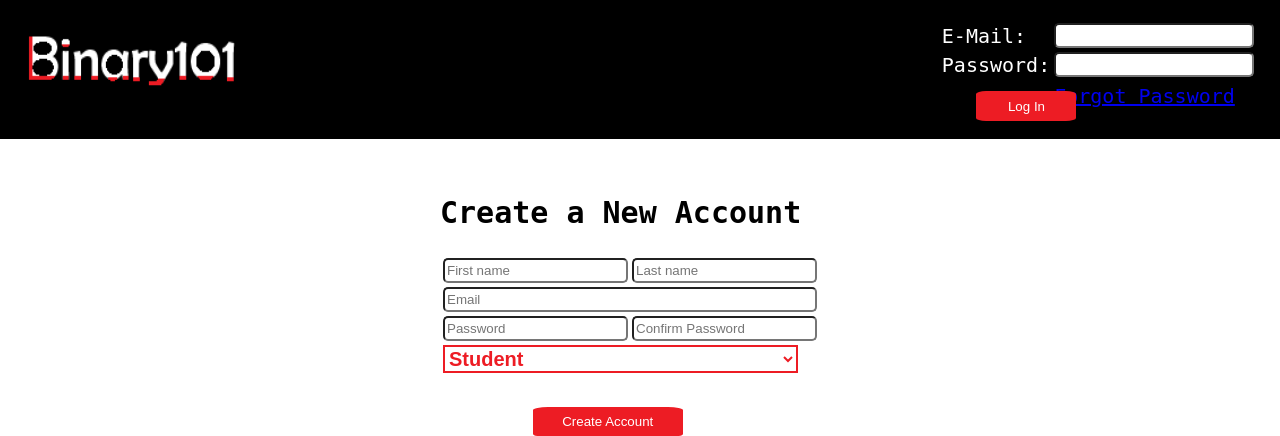
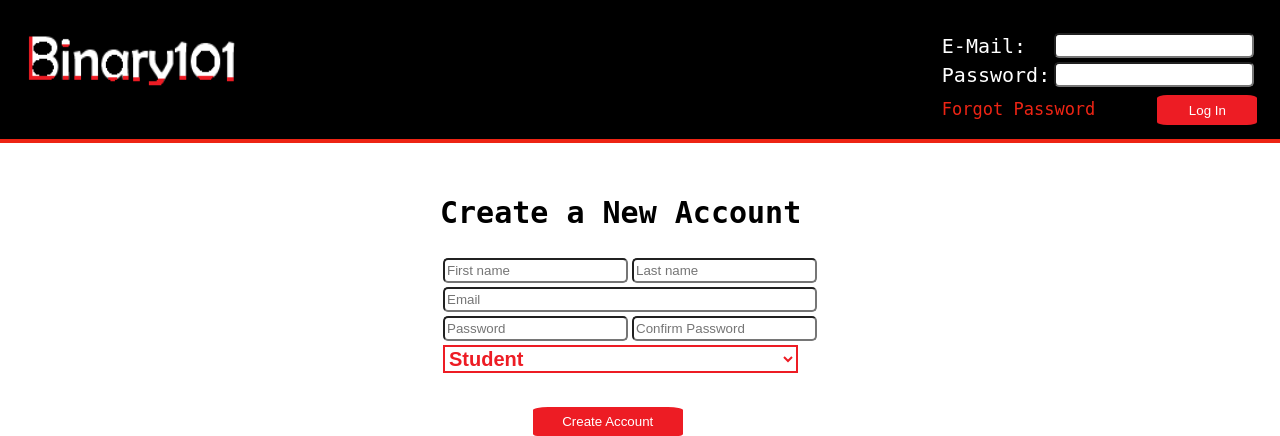
Before and after one commit to mikeyo241/Binary101, a PHP site: page /main.php in a window 1280 px wide. Shown: the top 436 px of the page. Run offline with PHP 8.4, Linux system fonts and the light colour scheme.

Commit message:
CSS update
* styled forgot password page
* styled main page

```diff
--- a/css/style.css
+++ b/css/style.css
@@ -36,6 +36,11 @@ h1 {
 h2 {
     font-size: 30px;
     color: black;
+}
+
+h3 {
+    color: black;
+    font-family: Andale Mono, monospace;
 }
 
 h4 {
@@ -89,8 +94,8 @@ nav ul {
     width: 100px;
     height: 30px;
     position: relative;
-    left: 32%;
-    top: 10px;
+    left: 65px;
+    top: 95px;
 }
 
 #create {
@@ -237,7 +242,6 @@ form table tr td {
     right: 4%;
     font-family: monospace;
     position: fixed;
-    top: 20px;
     width: 290px;
 }
 #loginForm table tr td {
@@ -356,3 +360,36 @@ body, header, nav, section, footer, p, div {
     width: 200px;
     position: relative;
 }
+
+#forgotPass {
+    text-decoration: none;
+    color: rgb(237, 36, 20);
+    position: relative;
+    top: 95px;
+    right: -3px;
+    font-size: 17px;
+}
+
+#line {
+    width: 100%;
+    height: 2px;
+    background: rgb(237, 36, 20);
+    position: relative;
+}
+
+#resetSubmit {
+    border-radius: 10%;
+    background-color: rgb(237, 28, 36);
+    color: white;
+    border: rgb(237, 28, 36);
+    width: 100px;
+    height: 30px;
+    position: relative;
+    margin: auto;
+    left: 90px;
+}
+
+#footer {
+    color: black;
+    position: relative;
+}
--- a/main.php
+++ b/main.php
@@ -125,12 +125,17 @@ echo <<< HTML
               <td><span>Password:</span></td><td> <input type="password" name="loginPass" id="loginPass" required> </td>
           </tr>
           <tr>
-              <td><input type="submit" value="Log In" id="loginSubmit" name="loginSubmit" > </td> <td><a href="forgotPassword/forgotPassword.php">Forgot Password</a></td>
+              <a id="forgotPass" href="forgotPassword/forgotPassword.php">Forgot Password</a>
+              <input type="submit" value="Log In" id="loginSubmit" name="loginSubmit" >
           </tr>
         </table>
       </form>
 
    </header>
+      <div id="line">
+            <!-- simply for aesthetics  -->
+      </div>
+
     <div id="createAccForm">
     <form action="$PHP_SELF" name="createAcc" id="createAcc" method="post">
 
@@ -190,6 +195,10 @@ echo <<< HTML
     </form>
     </div>
 
+    <div id="line">
+        <!--   simply for aesthetics   -->
+    </div>
+
     <div id=" alertMessage">
         <h1 style="color: red; size: 40px;">$displayAlert</h1>
     </div>
```
Also changed, not shown: forgotPassword/forgotPassword.php (+4 -3 lines).
